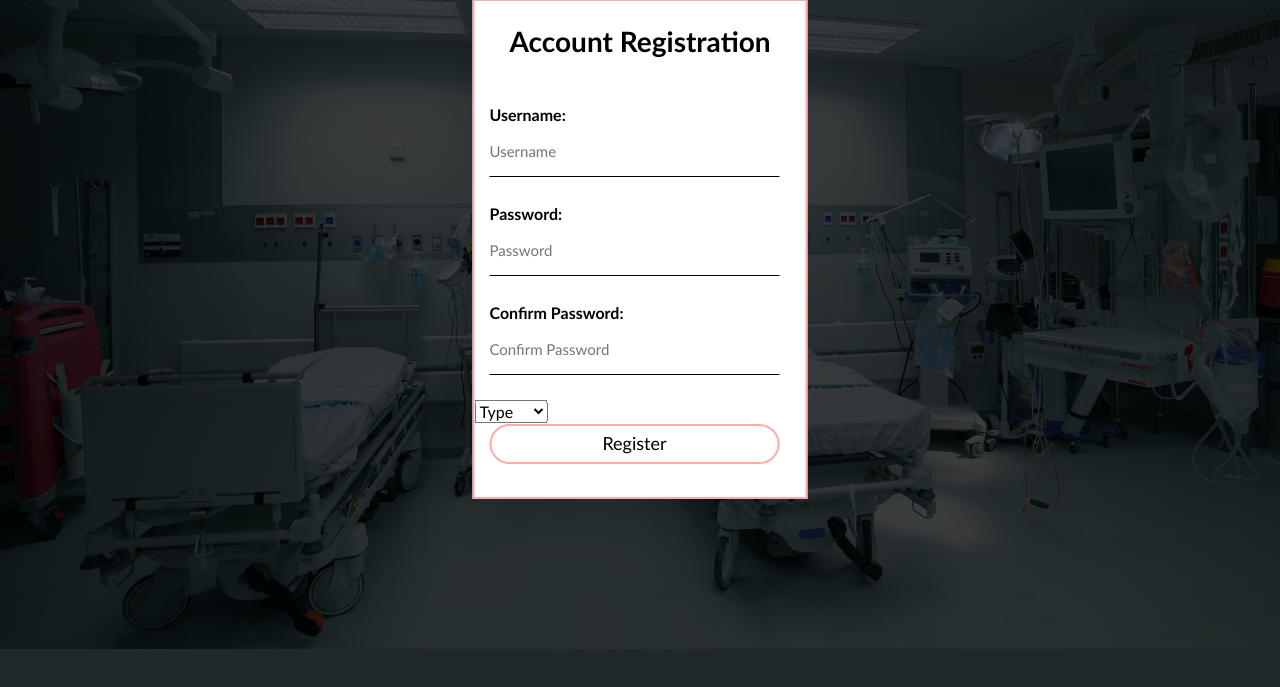
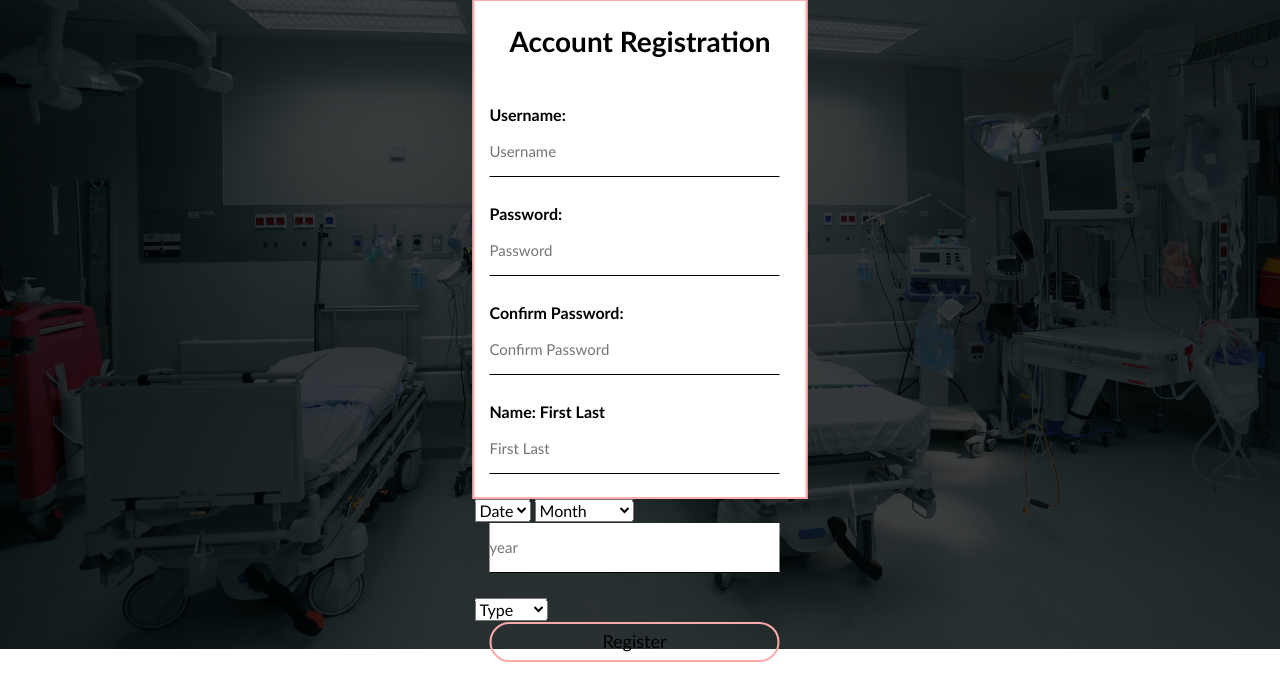
Before and after one commit to tparmar/montyhacks_project, a Flask app: page /register in a window 1280 px wide. Shown: the part 151-838 px from the top of the page. Before the commit the page ends 800 px from the top, so only its background shows below. Run offline with Flask 2, Linux system fonts and the light colour scheme; some libraries are stand-ins or nearby versions.

Commit message:
commit on main

```diff
--- a/static/styles.css
+++ b/static/styles.css
@@ -275,3 +275,10 @@
 .register-submit:hover{
     border:none;
 }
+.year input[type="text"], [name="year"]{
+    width: 100px;
+    border-bottom: 1px solid black;
+    outline: none;
+    height: 10px;
+    color: black;
+    font-size: 15px;
--- a/templates/register.html
+++ b/templates/register.html
@@ -22,6 +22,61 @@
             <div class="login-submit">
             <p>Confirm Password:</p>
             <input type="text" name="" placeholder="Confirm Password"/>
+            <p>Name: First Last</p>
+            <input type="text" name="" placeholder="First Last"/>
+            <p></p>
+            <select>
+                <option disabled selected value="">Date</option>
+                <option>1</option>
+                <option>2</option>
+                <option>3</option>
+                <option>4</option>
+                <option>5</option>
+                <option>6</option>
+                <option>7</option>
+                <option>8</option>
+                <option>9</option>
+                <option>10</option>
+                <option>11</option>
+                <option>12</option>
+                <option>13</option>
+                <option>14</option>
+                <option>15</option>
+                <option>16</option>
+                <option>17</option>
+                <option>18</option>
+                <option>19</option>
+                <option>20</option>
+                <option>21</option>
+                <option>22</option>
+                <option>23</option>
+                <option>24</option>
+                <option>25</option>
+                <option>26</option>
+                <option>27</option>
+                <option>28</option>
+                <option>29</option>
+                <option>30</option>
+                <option>31</option>
+            </select>
+            <select>
+                <option disabled selected value="">Month</option>
+                <option>January</option>
+                <option>February</option>
+                <option>March</option>
+                <option>April</option>
+                <option>May</option>
+                <option>June</option>
+                <option>July</option>
+                <option>August</option>
+                <option>September</option>
+                <option>October</option>
+                <option>November</option>
+                <option>December</option>
+            </select>
+
+            <input class="year" type="text" name="year" placeholder="year"/>
+
             <select>
                 <option disabled selected value="">Type</option>
                 <option>Admin</option>
```
